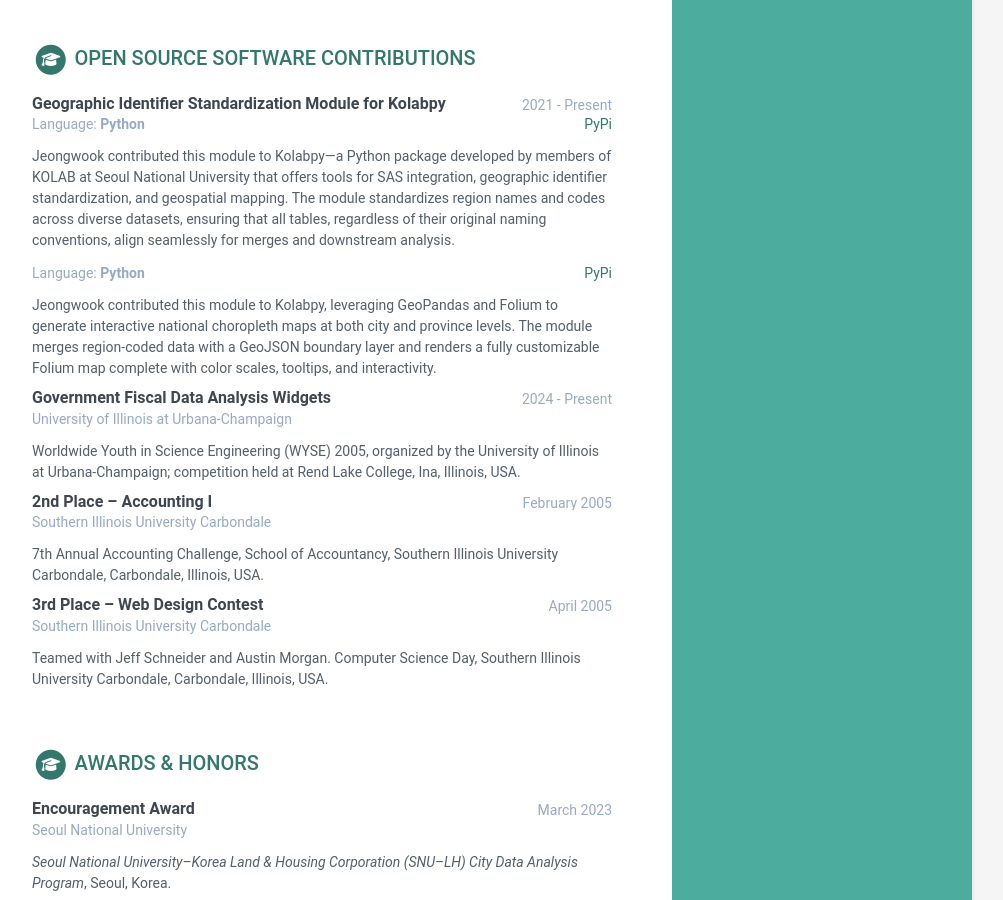
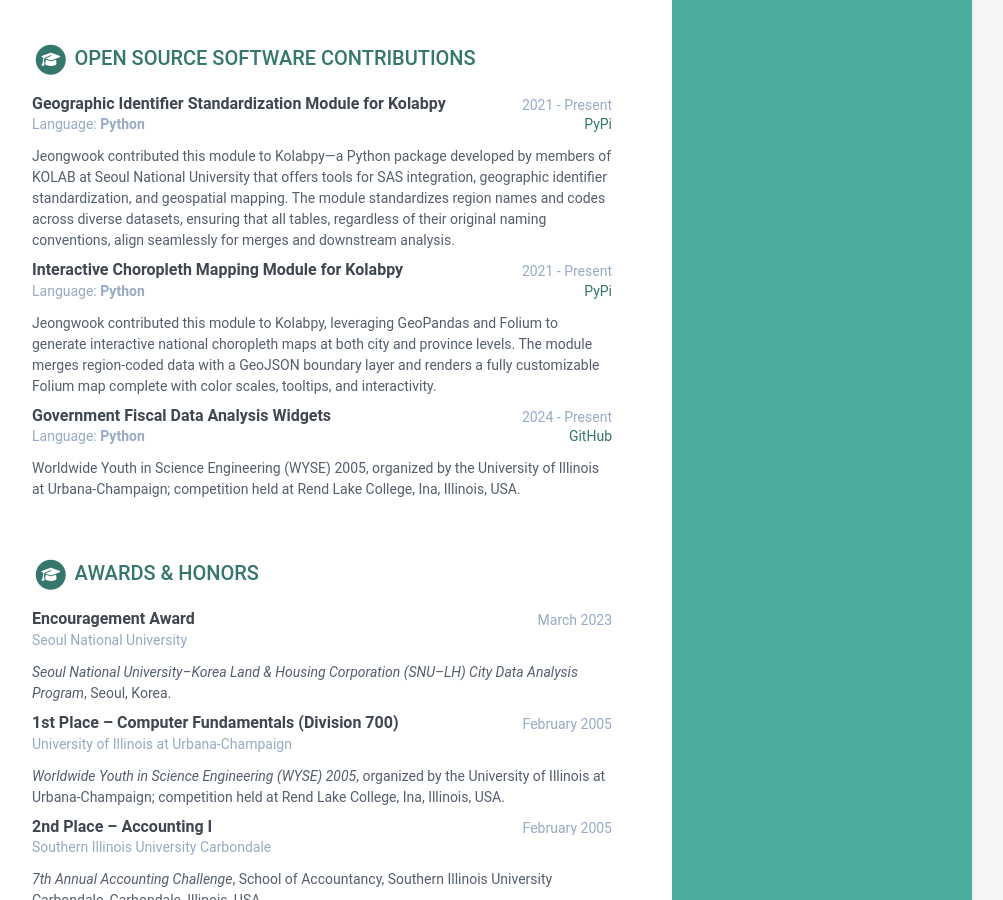
Before and after one commit to WookieLee/wookielee.github.io, a Jekyll site: the page built from index.html, in a window 1280 px wide and 900 px high, scrolled down 2156 px. Shown: the whole window, without its empty margins (168-1171 px from the left). Built offline with Jekyll 4.4.1, drawn with Linux system fonts in a browser that asks for light colours.

Commit message:
Update data.yml

```diff
--- a/_data/data.yml
+++ b/_data/data.yml
@@ -181,7 +181,7 @@
     credentialname: PyPi
     details: |
       Jeongwook contributed this module to Kolabpy—a Python package developed by members of KOLAB at Seoul National University that offers tools for SAS integration, geographic identifier standardization, and geospatial mapping. The module standardizes region names and codes across diverse datasets, ensuring that all tables, regardless of their original naming conventions, align seamlessly for merges and downstream analysis.
-  - name: <b></b>
+  - name: <b>Interactive Choropleth Mapping Module for Kolabpy</b>
     start: 2021
     end: Present
     organization: "Language: <b>Python</b>"
@@ -193,30 +193,12 @@
   - name: <b>Government Fiscal Data Analysis Widgets</b>
     start: 2024
     end: Present
-    organization: University of Illinois at Urbana-Champaign
+    organization: "Language: <b>Python</b>"
     #credentialid: 111-222
-    #credentialurl: www.github.com
-    #credentialname: Source
+    credentialurl: github.com/WookieLee/data/blob/fiscal_data/data_widget.py
+    credentialname: GitHub
     details: |
       Worldwide Youth in Science Engineering (WYSE) 2005, organized by the University of Illinois at Urbana-Champaign; competition held at Rend Lake College, Ina, Illinois, USA.
-  - name: <b>2nd Place – Accounting I</b>
-    start: February 2005
-    #end:
-    organization: Southern Illinois University Carbondale
-    #credentialid: 111-222
-    #credentialurl: www.github.com
-    #credentialname: Source
-    details: |
-      7th Annual Accounting Challenge, School of Accountancy, Southern Illinois University Carbondale, Carbondale, Illinois, USA.
-  - name: <b>3rd Place – Web Design Contest</b>
-    start: April 2005
-    #end:
-    organization: Southern Illinois University Carbondale
-    #credentialid: 111-222
-    #credentialurl: www.github.com
-    #credentialname: Source
-    details: |
-      Teamed with Jeff Schneider and Austin Morgan. Computer Science Day, Southern Illinois University Carbondale, Carbondale, Illinois, USA.
 
 footer: >
   Designed with <i class="fas fa-heart"></i> by <a href="http://themes.3rdwavemedia.com" target="_blank" rel="nofollow">Xiaoying Riley</a>
```
